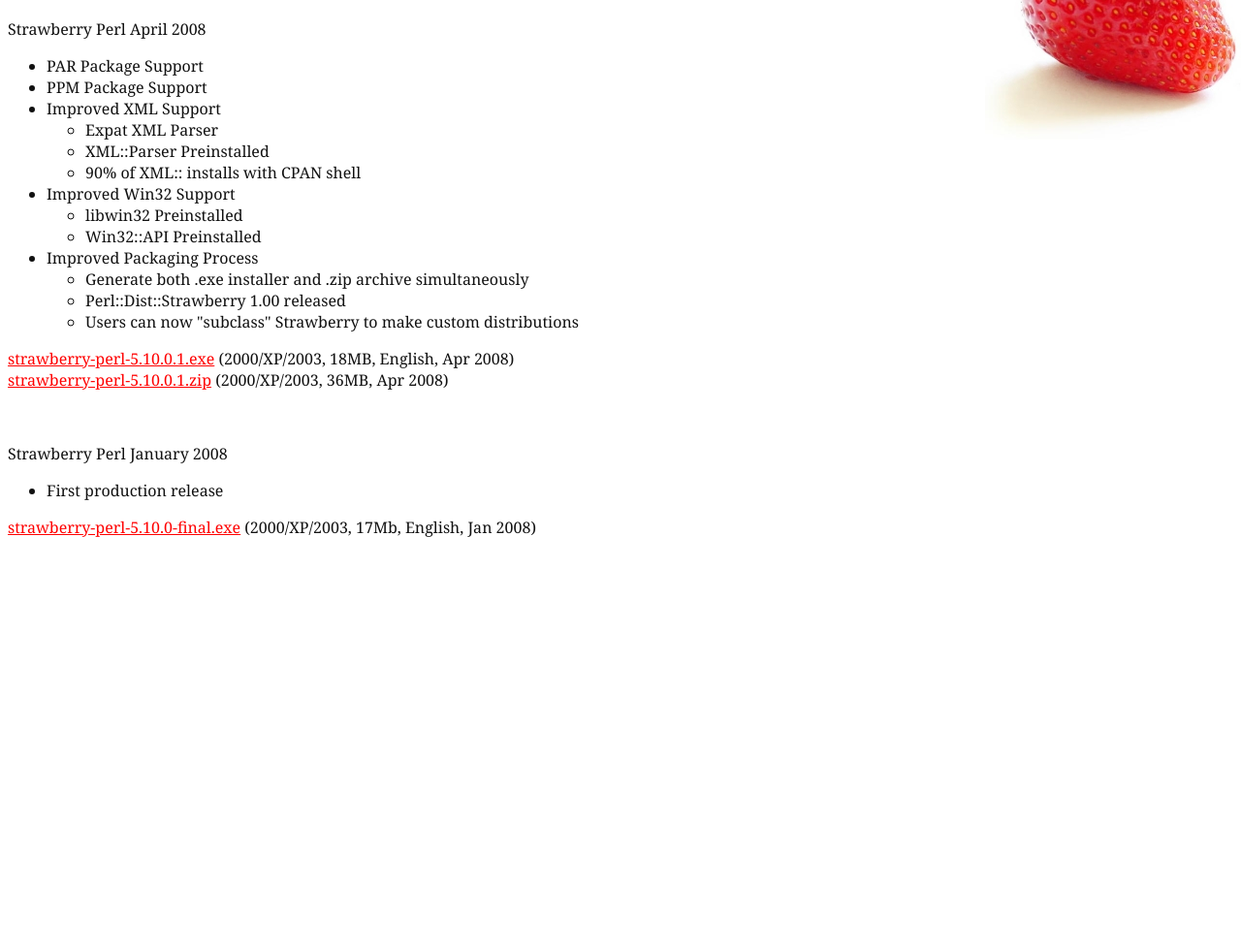
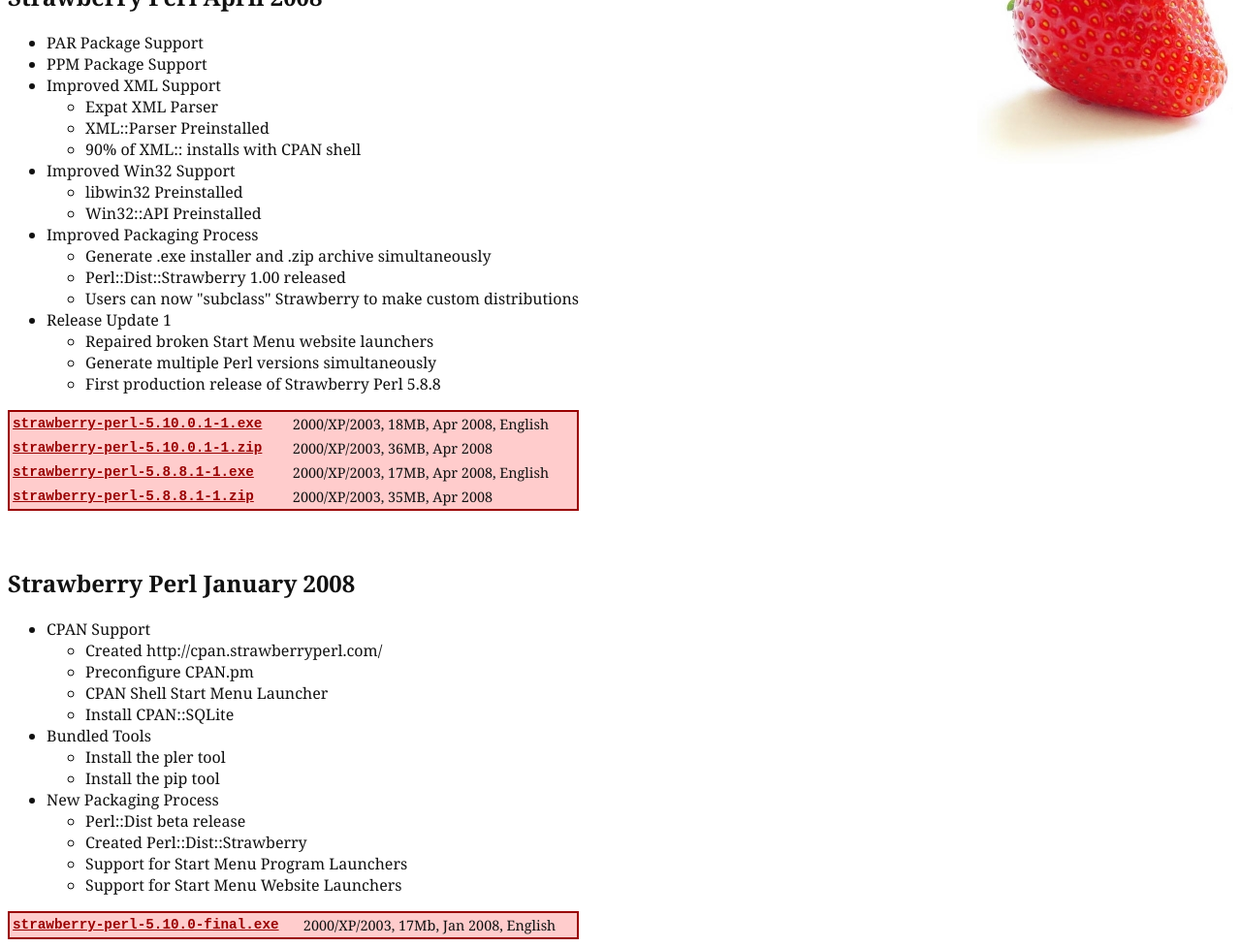
Before and after one commit to StrawberryPerl/strawberryperl.com, a plain HTML site: page releases.html in a window 1280 px wide. Shown: the part 110-1087 px from the top of the page at 97% size. Before the commit the page ends 800 px from the top, so only its background shows below. Drawn offline with Linux system fonts and the light colour scheme.

Commit message:
Finishing the first shot at the releases page, linking to the -1 versions of the downloads

```diff
--- a/main.css
+++ b/main.css
@@ -2,15 +2,41 @@ body {
 	background-color: #fff;
 	color: #111;
 	font-family: Georgia, "Times New Roman", Times, serif;
-	background: url(images/strawberry_half.jpg) no-repeat top right;
+	margin-top: 0px;
+	padding-top: 0px;
 }
 
 h1 {
 	font-family: Geneva, Arial, Helvetica, sans-serif;
 	font-size: 3.2em;
+	margin-top: 5px;
+	margin-bottom: 5px;
 }
 
 a {
-	color: #f00;
+	color: #900;
 	text-decoration: underline;
 }
+
+table.file {
+	border-color: #900;
+	border-style: solid;
+	border-width: 2px;
+}
+
+table.file td {
+	padding-right: 10px;
+	background-color: #fcc;
+}
+
+table.file p {
+	font-size: 0.9em;
+	margin: 0px;
+	padding: 0px;
+}
+
+table.file a {
+	font-family: monospace;
+	font-size: 1.1em;
+	font-weight: bold;
+}
--- a/releases.html
+++ b/releases.html
@@ -12,8 +12,11 @@
 </head>
 <body>
 <!-- InstanceBeginEditable name="body" -->
+<a href="index.html"><img src="images/strawberry_half.jpg" alt="Strawberry Perl Home" width="264" height="254" hspace="0" vspace="20" border="0" align="right"></a>
 <h1>Strawberry Perl Releases</h1>
-<p>Strawberry Perl April 2008</p>
+<table border="0" cellspacing="0" cellpadding="0">
+  <tr>
+    <td><h2>Strawberry Perl April 2008</h2>
       <ul>
         <li>PAR Package Support</li>
         <li>PPM Package Support</li>
@@ -33,21 +36,71 @@
         <li>Improved Packaging
           Process
           <ul>
-      <li>Generate both .exe installer and .zip archive simultaneously</li>
+              <li>Generate .exe installer and .zip archive simultaneously</li>
               <li>Perl::Dist::Strawberry 1.00 released</li>
             <li>Users can now &quot;subclass&quot; Strawberry to make custom distributions </li>
           </ul>
         </li>
+        <li>Release Update 1
+          <ul>
+            <li>Repaired broken Start Menu website launchers</li>
+            <li>Generate multiple Perl versions simultaneously</li>
+            <li>First production release of Strawberry Perl 5.8.8 </li>
           </ul>
-<p><a href="download/strawberry-perl-5.10.0.1.exe">strawberry-perl-5.10.0.1.exe</a> (2000/XP/2003, 18MB, English, Apr 2008)<br>
-  <a href="download/strawberry-perl-5.10.0.1.zip">strawberry-perl-5.10.0.1.zip</a> (2000/XP/2003, 36MB, Apr 2008)</p>
+        </li>
+      </ul>
+      <table width="100%" border="0" cellpadding="3" cellspacing="0" class="file">
+        <tr>
+          <td><a href="download/strawberry-perl-5.10.0.1-1.exe">strawberry-perl-5.10.0.1-1.exe</a></td>
+          <td><p>2000/XP/2003, 18MB, Apr 2008, English</p></td>
+        </tr>
+        <tr>
+          <td><a href="download/strawberry-perl-5.10.0.1-1.zip">strawberry-perl-5.10.0.1-1.zip</a></td>
+          <td><p>2000/XP/2003, 36MB, Apr 2008</p></td>
+        </tr>
+        <tr>
+          <td><a href="download/strawberry-perl-5.8.8.1-1.exe">strawberry-perl-5.8.8.1-1.exe</a></td>
+          <td><p>2000/XP/2003, 17MB, Apr 2008, English</p></td>
+        </tr>
+        <tr>
+          <td><a href="download/strawberry-perl-5.8.8.1-1.zip">strawberry-perl-5.8.8.1-1.zip</a></td>
+          <td><p>2000/XP/2003, 35MB, Apr 2008</p></td>
+        </tr>
+      </table>
       <p>&nbsp;</p>
-<p>Strawberry Perl January 2008</p>
+      <h2>Strawberry Perl January 2008</h2>
       <ul>
-  <li>First production release </li>
+        <li>CPAN Support
+          <ul>
+              <li>Created http://cpan.strawberryperl.com/ </li>
+              <li>Preconfigure CPAN.pm</li>
+              <li>CPAN Shell Start Menu Launcher</li>
+              <li>Install CPAN::SQLite</li>
           </ul>
-<p><a href="download/strawberry-perl-5.10.0-final.exe">strawberry-perl-5.10.0-final.exe</a> (2000/XP/2003, 17Mb, English, Jan 2008)</p>
-<p>&nbsp;</p>
+        </li>
+        <li>Bundled Tools
+          <ul>
+              <li>Install the pler tool</li>
+            <li>Install the pip tool</li>
+          </ul>
+        </li>
+        <li>New Packaging Process
+          <ul>
+              <li>Perl::Dist beta release</li>
+              <li>Created Perl::Dist::Strawberry  </li>
+              <li>Support for Start Menu Program Launchers</li>
+            <li>Support for Start Menu Website Launchers </li>
+          </ul>
+        </li>
+      </ul>
+      <table width="100%" border="0" cellpadding="3" cellspacing="0" class="file">
+        <tr>
+          <td><a href="download/strawberry-perl-5.10.0-final.exe">strawberry-perl-5.10.0-final.exe</a></td>
+          <td><p>2000/XP/2003, 17Mb, Jan 2008, English</p></td>
+        </tr>
+      </table></td>
+  </tr>
+</table>
 <!-- InstanceEndEditable -->
 </body>
 <!-- InstanceEnd --></html>
--- a/splash.css
+++ b/splash.css
@@ -9,7 +9,7 @@ body {
 	width: 51em;
 	height: 53em;
 	position: absolute;
-	top: 50px;
+	top: 40px;
 	padding-left: 49.2em;
 	right: 50%;
 	margin-right: -492px;
@@ -75,6 +75,7 @@ p {
 
 .downloads a b {
 	color: #900;
+	font-size: 1.15em;
 	text-decoration: underline;
 }
 
```
Also changed, not shown: index.html (+11 -13 lines), vista/index.html (+2 -4 lines). Lines whose indentation alone changed are shown as unchanged.
